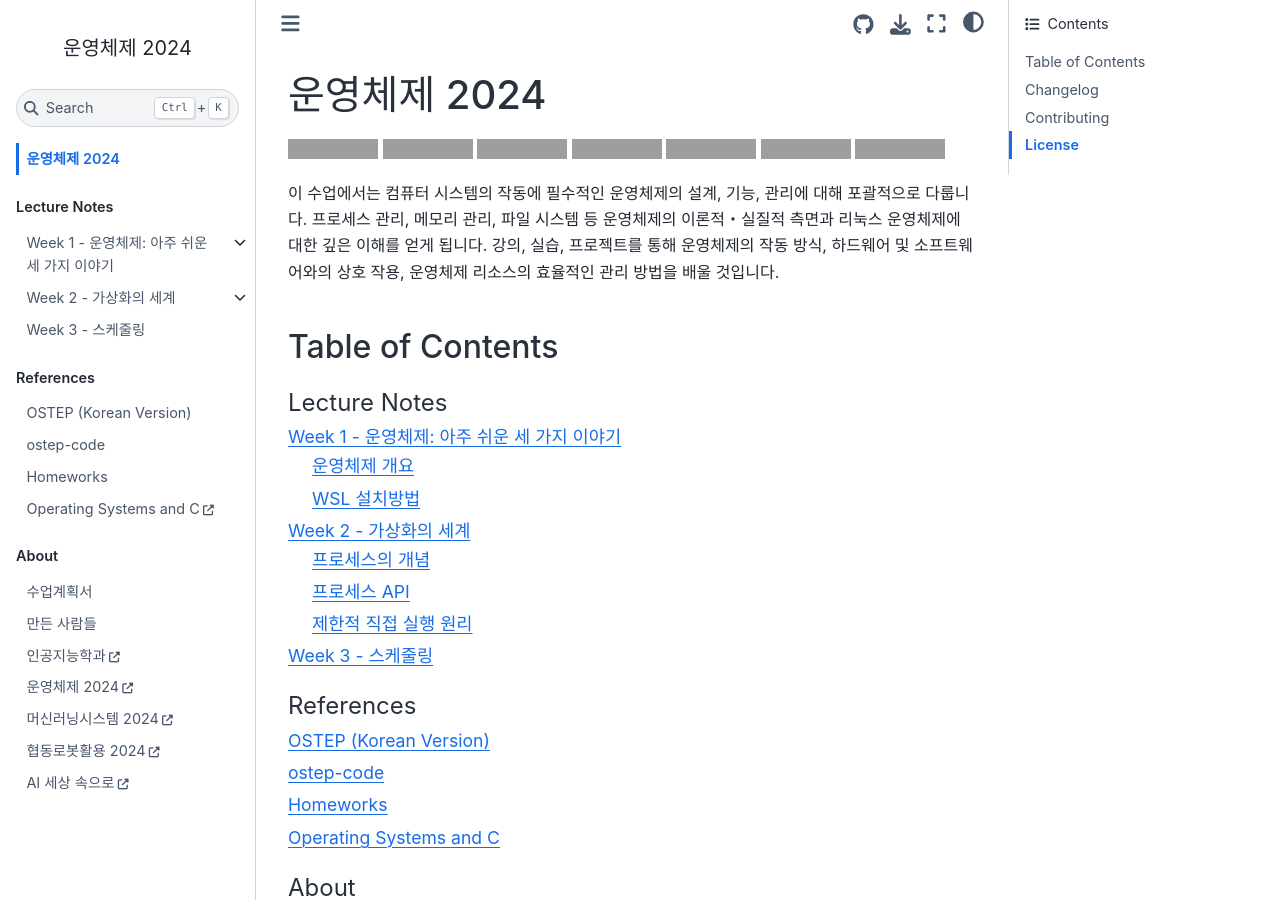
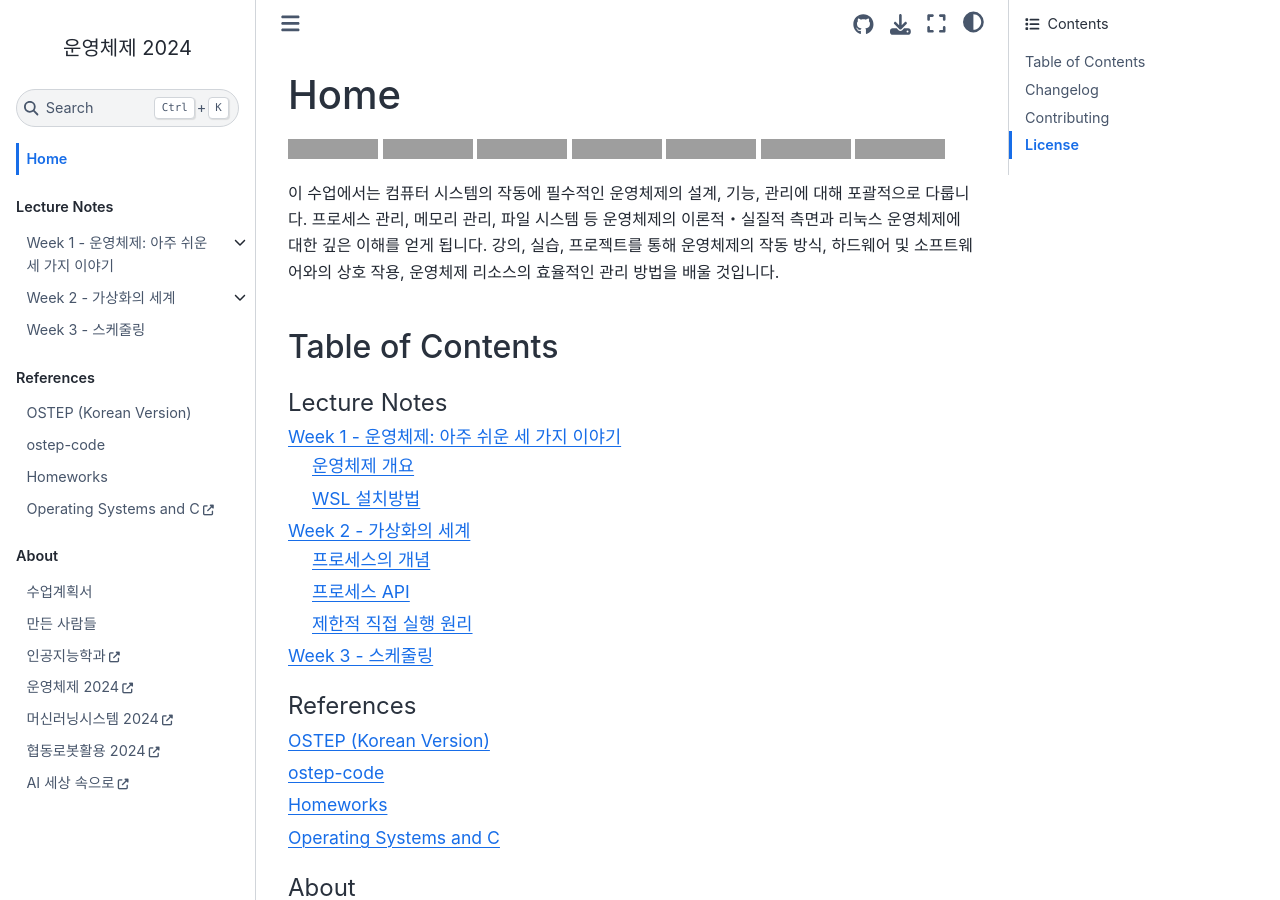
Before and after one commit to entelecheia/os-2024, a Jupyter Book: the page built from book/index.md, in a window 1280 px wide and 900 px high, cut to the strip 0-900 px from the top of the window. Built offline with Jupyter Book 1.0.4 settings and Sphinx 7.4.7 and the Sphinx Book theme 1.1.4, drawn with Linux system fonts in a browser that asks for light colours; a script that is not in the unit is left out; grey boxes are pictures that could not be loaded.

Commit message:
chore(book): change title to Home

```diff
--- a/book/index.md
+++ b/book/index.md
@@ -1,4 +1,4 @@
-# 운영체제 2024
+# Home
 
 [![halla-img]][halla-url]
 [![course-img]][course-url]
```
